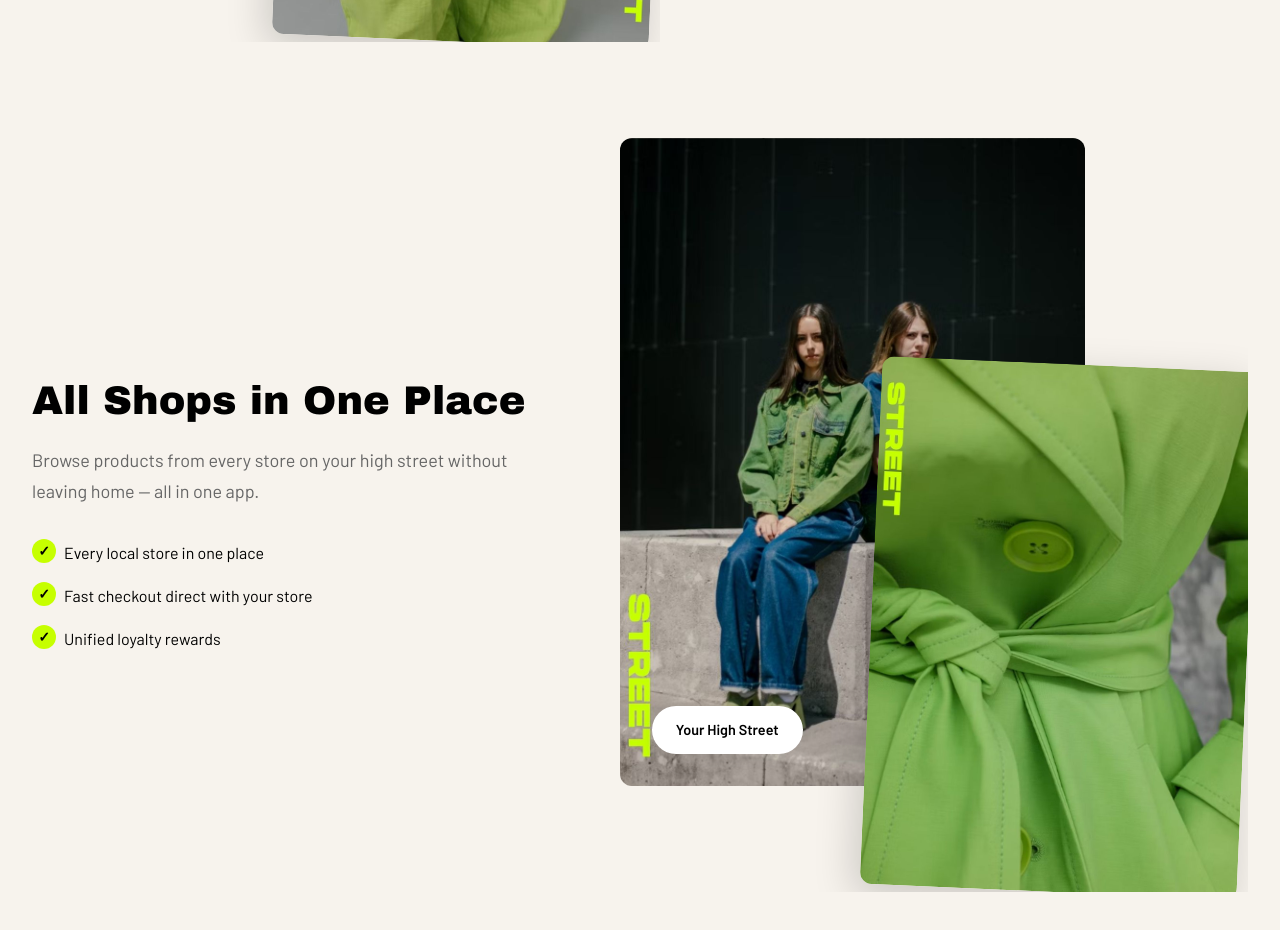
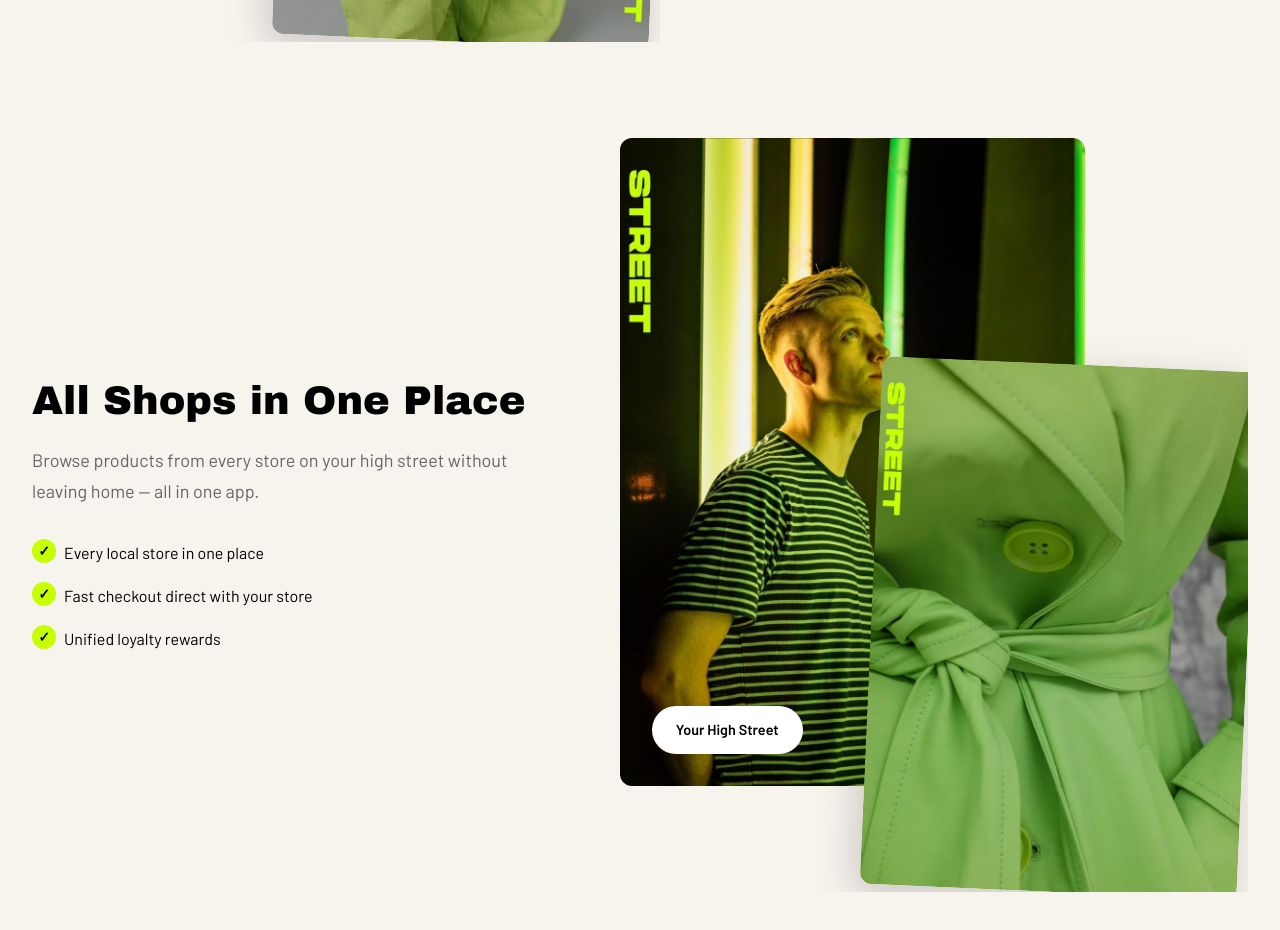
Before and after one commit to STREET-Technologies/street.london, a Next.js app: page / in a window 1280 px wide. Shown: the part 2320-3250 px from the top of the page. Built offline with nearby package versions, Linux system fonts and the light colour scheme; a web font is replaced by a local one.

Commit message:
chore(benefits): swap All Shops in One Place primary image 22 → 28
Co-Authored-By: Claude Opus 4.7 (1M context) <noreply@anthropic.com>

```diff
--- a/app/components/Benefits.tsx
+++ b/app/components/Benefits.tsx
@@ -68,7 +68,7 @@ export default function Benefits() {
               </ul>
             </div>
             <div className="benefit-image">
-              <div className="benefit-collage-primary" style={{ backgroundImage: 'url(/img/street/22.jpg)' }}>
+              <div className="benefit-collage-primary" style={{ backgroundImage: 'url(/img/street/28.jpg)' }}>
                 <div className="benefit-overlay">
                   <span className="benefit-badge">Your High Street</span>
                 </div>
```
